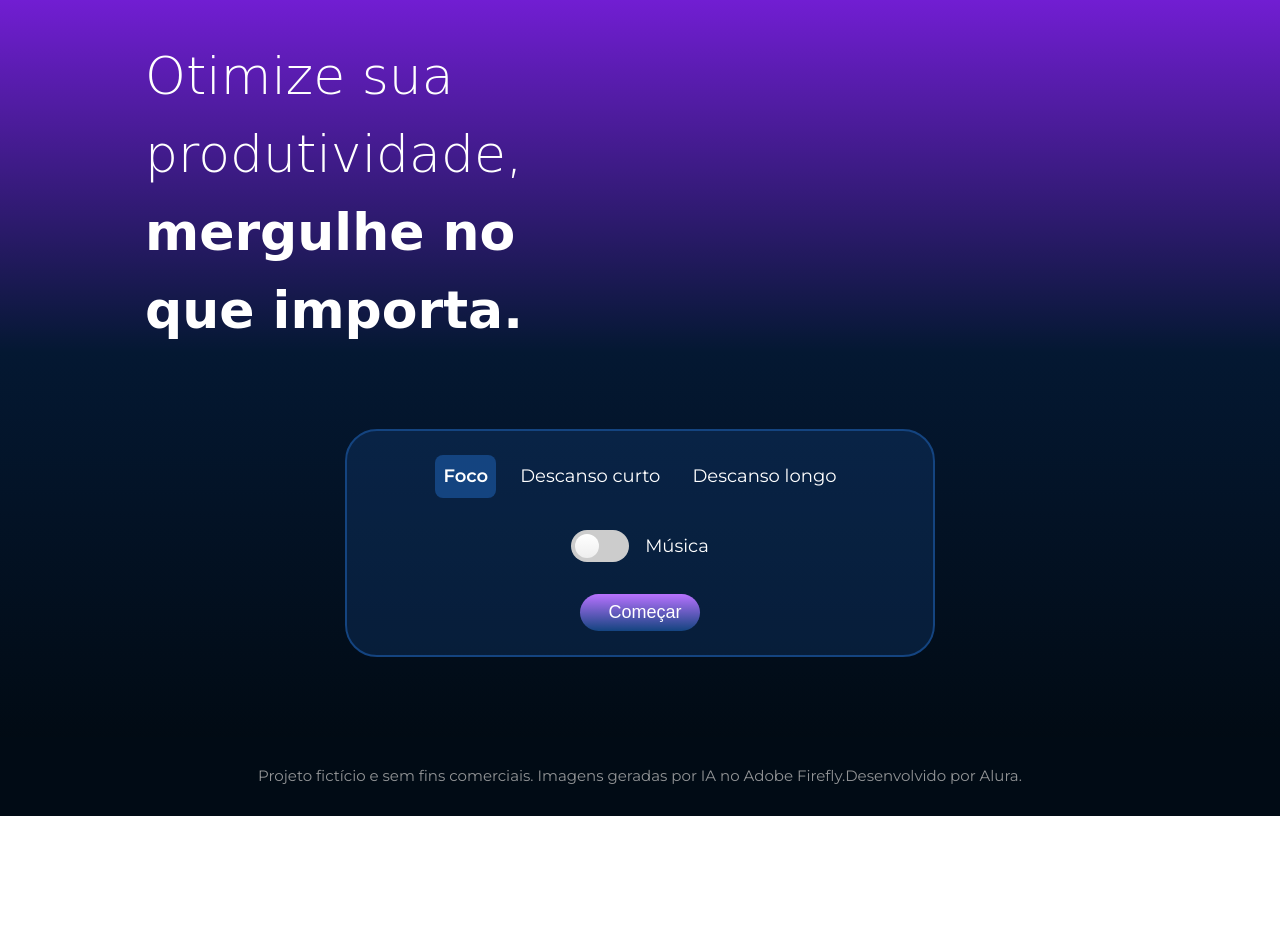
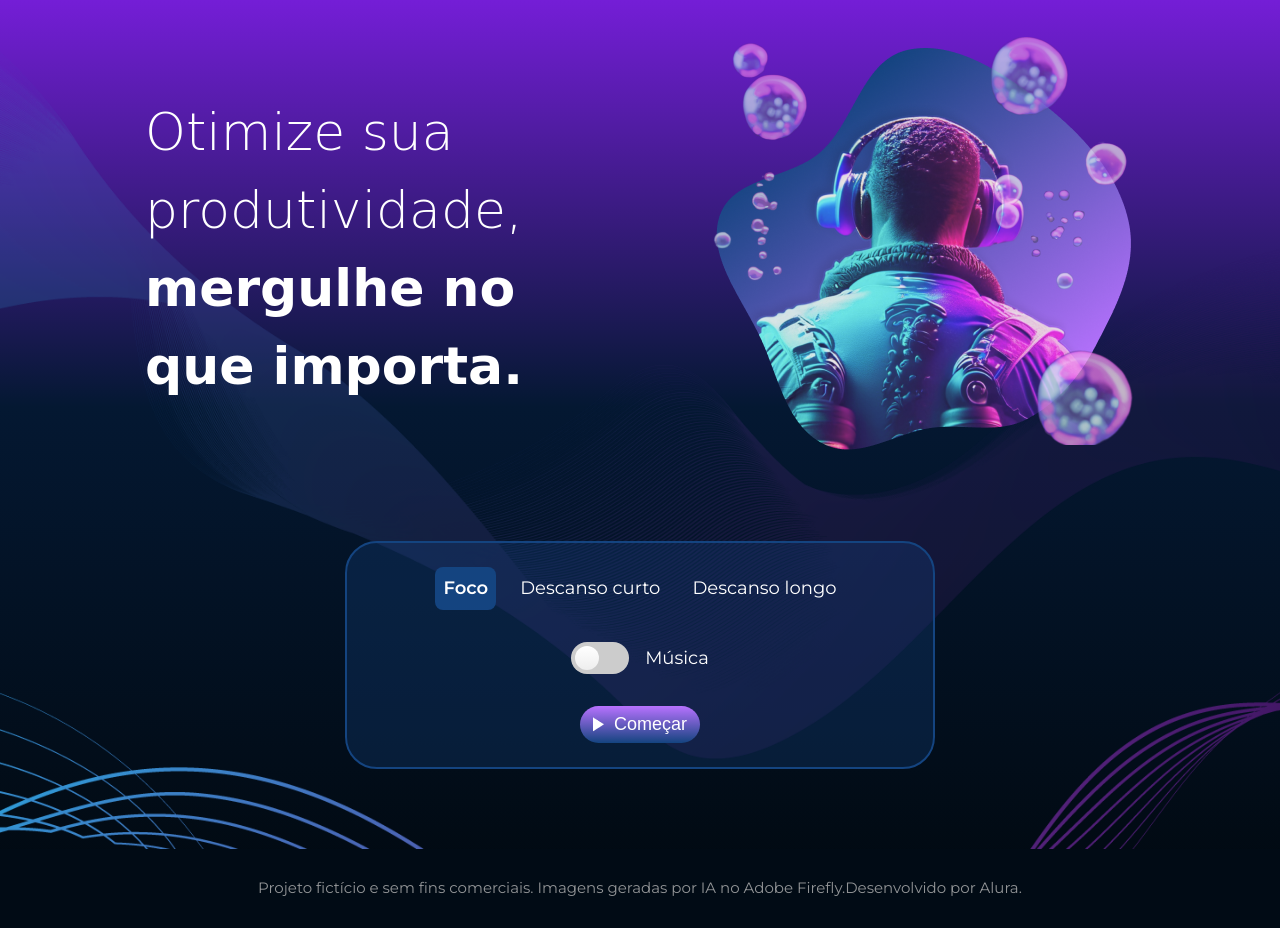
Before and after one commit to lpcampanholi/fokus, a plain HTML site: page index.html in a window 1280 px wide. Shown: the part 83-1011 px from the top of the page. Before the commit the page ends 899 px from the top, so only its background shows below. Drawn offline with nearby package versions, Linux system fonts and the light colour scheme; the site is published under a folder, as on GitHub Pages, so addresses that start at the root find nothing; a web font is replaced by a local one.

Commit message:
corrigindo bugs

```diff
--- a/index.html
+++ b/index.html
@@ -31,7 +31,7 @@
                 <strong class="app__title-strong">mergulhe no que importa.</strong>
             </h1>
             <figure class="app__image-figure">
-                <img class="app__image" src="/imagens/foco.png" alt="">
+                <img class="app__image" src="imagens/foco.png" alt="">
             </figure>
         </section>
         <section class="app__section-card-container">
@@ -63,7 +63,7 @@
                 </ul>
                 <div class="app__card-primary-button-wrapper">
                     <button id="start-pause" class="app__card-primary-button">
-                        <img class="app__card-primary-butto-icon" src="/imagens/play_arrow.png" alt="">
+                        <img class="app__card-primary-butto-icon" src="imagens/play_arrow.png" alt="">
                         <span>Começar</span>
                     </button>
                 </div>
--- a/styles.css
+++ b/styles.css
@@ -32,7 +32,7 @@ html {
 
 body {
     min-height: 100vh;
-    background: url("/imagens/pattern.png");
+    background: url("imagens/pattern.png");
     background-size: cover;
     background-repeat: no-repeat;
 }
```
